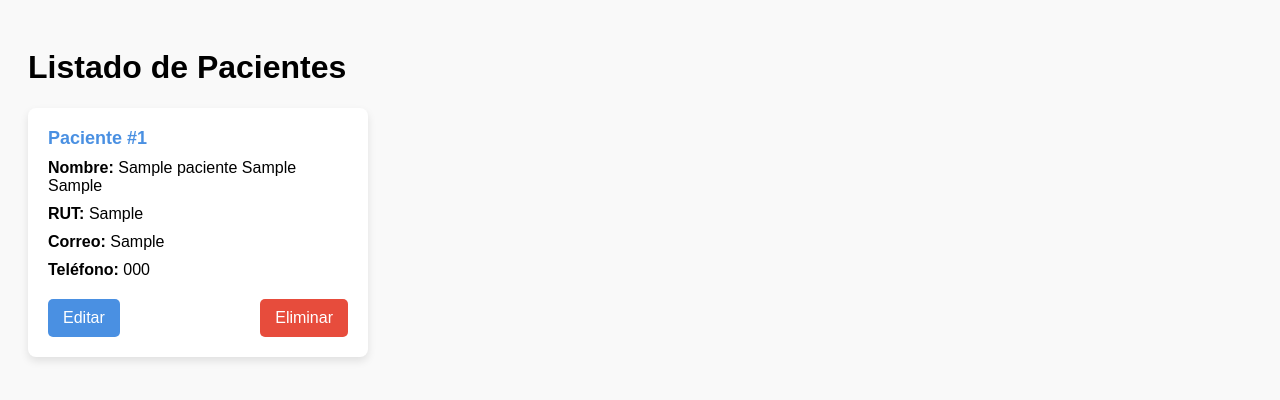
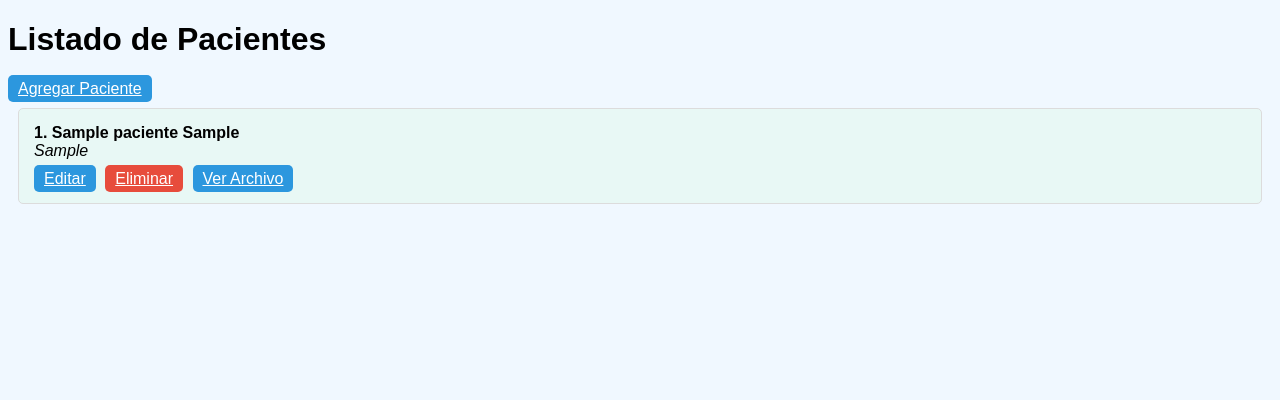
Before and after one commit to SamuelVallejos/Consultorio_Cys, a Django app: page /pacientes/ in a window 1280 px wide. Shown: the top 400 px of the page. Run offline with Django 5.2, Linux system fonts and the light colour scheme; tables that the repository leaves empty hold one stand-in row (Sample ...); some libraries are stand-ins or nearby versions.

Commit message:
Listado de pacientes.
En esta seccion se puede ingresar un paciente junto a archivos, ademas se puede editar o eliminar el paciente registrado.

```diff
--- a/Web/consultorioCys/models.py
+++ b/Web/consultorioCys/models.py
@@ -61,6 +61,7 @@ class Paciente(models.Model):
     telefono_paciente = models.CharField(max_length=15)  # N° Teléfono Paciente
     fecha_nacimiento_paciente = models.DateField(null=True, blank=True)  # Fecha de Nacimiento Paciente
     direccion_paciente = models.CharField(max_length=100, blank=True)  # Dirección Paciente (Opcional)
+    archivo = models.FileField(upload_to='archivos_pacientes/', blank=True, null=True)
 
     GENDER_CHOICES = [
         ('M', 'Masculino'),
--- a/Web/consultorioCys/templates/consultorioCys/inicio.html
+++ b/Web/consultorioCys/templates/consultorioCys/inicio.html
@@ -37,9 +37,7 @@
                 <li>
                   <a class="dropdown-item" href="historial">Historial</a>
                 </li>
-                <li><a class="btn-listar-pacientes" href="{% url 'listar_pacientes' %}">
-                    Ver listado de pacientes
-                  </a></li>
+                <a href="{% url 'listar_pacientes' %}" class="btn">Ver Lista de Pacientes</a>
                 <li>
                   <a class="dropdown-item" href="{% url 'historial_personal' %}">3</a>
                 </li>
--- /dev/null
+++ b/Web/consultorioCys/templates/consultorioCys/pacientes_crear.html
@@ -0,0 +1,5 @@
+<form method="POST" enctype="multipart/form-data">
+    {% csrf_token %}
+    {{ form.as_p }}
+    <button type="submit">Guardar</button>
+</form>
--- a/Web/consultorioCys/templates/consultorioCys/pacientes_list.html
+++ b/Web/consultorioCys/templates/consultorioCys/pacientes_list.html
@@ -1,83 +1,58 @@
 <!DOCTYPE html>
-<html lang="es">
+<html>
 <head>
-    <meta charset="UTF-8">
-    <meta name="viewport" content="width=device-width, initial-scale=1.0">
-    <title>Lista de Pacientes</title>
+    <title>Listado de Pacientes</title>
     <style>
         body {
             font-family: Arial, sans-serif;
-            background-color: #f9f9f9;
-            padding: 20px;
-        }
-        .patient-container {
-            display: flex;
-            flex-wrap: wrap;
-            gap: 20px;
+            background-color: #f0f8ff;
         }
         .patient-card {
-            background-color: #fff;
-            border-radius: 8px;
-            box-shadow: 0 4px 8px rgba(0, 0, 0, 0.1);
-            width: 300px;
-            padding: 20px;
-            transition: transform 0.3s;
+            border: 1px solid #dcdcdc;
+            background-color: #e8f8f5;
+            margin: 10px;
+            padding: 15px;
+            border-radius: 5px;
+            transition: transform 0.3s ease;
         }
         .patient-card:hover {
-            transform: translateY(-10px);
+            transform: scale(1.05);
         }
-        .patient-number {
-            font-size: 18px;
-            font-weight: bold;
-            color: #4a90e2;
+        .actions {
+            margin-top: 10px;
         }
-        .patient-details p {
-            margin: 10px 0;
+        .btn {
+            padding: 5px 10px;
+            border: none;
+            background-color: #2c97de;
+            color: white;
+            cursor: pointer;
+            border-radius: 5px;
+            margin-right: 5px;
         }
-        .action-buttons {
-            display: flex;
-            justify-content: space-between;
-            margin-top: 20px;
-        }
-        .action-buttons a {
-            text-decoration: none;
-            padding: 10px 15px;
-            color: white;
-            border-radius: 5px;
-            cursor: pointer;
-        }
-        .btn-edit {
-            background-color: #4a90e2;
-        }
-        .btn-delete {
+        .btn-danger {
             background-color: #e74c3c;
-        }
-        .btn-edit:hover {
-            background-color: #357ABD;
-        }
-        .btn-delete:hover {
-            background-color: #c0392b;
         }
     </style>
 </head>
 <body>
     <h1>Listado de Pacientes</h1>
-
-    <div class="patient-container">
+    <a href="{% url 'crear_paciente' %}" class="btn">Agregar Paciente</a>
+    <div>
         {% for paciente in pacientes %}
-        <div class="patient-card">
-            <div class="patient-number">Paciente #{{ forloop.counter }}</div>
-            <div class="patient-details">
-                <p><strong>Nombre:</strong> {{ paciente.nombres_paciente }} {{ paciente.primer_apellido_paciente }} {{ paciente.segundo_apellido_paciente }}</p>
-                <p><strong>RUT:</strong> {{ paciente.rut_paciente }}</p>
-                <p><strong>Correo:</strong> {{ paciente.correo_paciente }}</p>
-                <p><strong>Teléfono:</strong> {{ paciente.telefono_paciente }}</p>
+            <div class="patient-card">
+                <strong>{{ forloop.counter }}. {{ paciente.nombres_paciente }} {{ paciente.primer_apellido_paciente }}</strong><br>
+                <em>{{ paciente.correo_paciente }}</em><br>
+                <div class="actions">
+                    <a href="{% url 'editar_paciente' paciente.pk %}" class="btn">Editar</a>
+                    <a href="{% url 'eliminar_paciente' paciente.pk %}" class="btn btn-danger">Eliminar</a>
+                    {% if paciente.archivo %}
+                        <a href="{{ paciente.archivo.url }}" class="btn" target="_blank">Ver Archivo</a>
+                    {% endif %}
+                </div>
             </div>
-            <div class="action-buttons">
-                <a class="btn-edit" href="{% url 'editar_paciente' paciente.rut_paciente %}">Editar</a>
-                <a class="btn-delete" href="{% url 'eliminar_paciente' paciente.rut_paciente %}">Eliminar</a>
-            </div>
-        </div>
+        {% empty %}
+            <p>No hay pacientes registrados.</p>
         {% endfor %}
     </div>
 </body>
--- a/Web/consultorioCys/urls.py
+++ b/Web/consultorioCys/urls.py
@@ -15,6 +15,7 @@ urlpatterns = [
     path('buscar_paciente/', views.buscar_paciente, name='buscar_paciente'),
     path('historial_personal/', views.historial_personal, name='historial_personal'),
     path('pacientes/', views.listar_pacientes, name='listar_pacientes'),
-    path('paciente/editar/<str:rut_paciente>/', views.editar_paciente, name='editar_paciente'),
-    path('paciente/eliminar/<str:rut_paciente>/', views.eliminar_paciente, name='eliminar_paciente'),
+    path('pacientes/nuevo/', views.crear_paciente, name='crear_paciente'),
+  path('pacientes/<str:pk>/editar/', views.editar_paciente, name='editar_paciente'),
+    path('pacientes/<str:pk>/eliminar/', views.eliminar_paciente, name='eliminar_paciente'),
 ]
--- a/Web/consultorioCys/views.py
+++ b/Web/consultorioCys/views.py
@@ -14,6 +14,9 @@ from django.shortcuts import render, redirect
 from django.contrib.auth import authenticate, login, logout
 from .forms import LoginForm
 from django.http import JsonResponse
+from .models import Paciente
+from .forms import PacienteForm
+
 
 def handle_form_submission(request, form_class, template_name, success_url, instance=None, authenticate_user=False):
     """Utility function to handle form submissions."""
@@ -193,24 +196,41 @@ def login_doctor(request):
 
     return render(request, 'consultorioCys/login_doctor.html')
 
+#AQUI SE USAN PARA CREAR Y ELIMINAR PACIENTES
+
+
+# Listado de pacientes
 def listar_pacientes(request):
-    pacientes = Paciente.objects.all()  # Obtener todos los pacientes
-    return render(request, 'consultorioCys/pacientes_list.html', {'pacientes': pacientes})
+    pacientes = Paciente.objects.all()
+    return render(request, 'pacientes_list.html', {'pacientes': pacientes})
 
-# Vista para eliminar paciente
-def eliminar_paciente(request, rut_paciente):
-    paciente = get_object_or_404(Paciente, rut_paciente=rut_paciente)
+# Crear un nuevo paciente
+def crear_paciente(request):
+    if request.method == "POST":
+        form = PacienteForm(request.POST, request.FILES)
+        if form.is_valid():
+            form.save()
+            return redirect('listar_pacientes')
+    else:
+        form = PacienteForm()
+    return render(request, 'paciente_form.html', {'form': form})
 
-    if request.method == 'POST':
+# Editar un paciente existente
+def editar_paciente(request, pk):
+    paciente = get_object_or_404(Paciente, pk=pk)
+    if request.method == "POST":
+        form = PacienteForm(request.POST, request.FILES, instance=paciente)
+        if form.is_valid():
+            form.save()
+            return redirect('listar_pacientes')
+    else:
+        form = PacienteForm(instance=paciente)
+    return render(request, 'paciente_form.html', {'form': form})
+
+# Eliminar un paciente
+def eliminar_paciente(request, pk):
+    paciente = get_object_or_404(Paciente, pk=pk)
+    if request.method == "POST":
         paciente.delete()
-        messages.success(request, 'Paciente eliminado correctamente.')
         return redirect('listar_pacientes')
-
-    return render(request, 'consultorioCys/confirmar_borrar.html', {'paciente': paciente})
-
-# Vista para editar paciente (redirección simulada)
-def editar_paciente(request, rut_paciente):
-    # Simulación de redirección a una página de edición de paciente
-    # Solo redirige a una página con mensaje (para completar según necesidad)
-    messages.info(request, f"Redirigido para editar paciente con RUT: {rut_paciente}")
-    return redirect('listar_pacientes')
+    return render(request, 'confirmar_eliminar.html', {'paciente': paciente})
```
Also changed, not shown: Web/consultorioCys/forms.py (+7 -0 lines), Web/consultorioCys/templates/consultorioCys/confirmar_eliminar.html (added, +14 -0 lines), Web/consultorioCys/templates/consultorioCys/paciente_form.html (added, +35 -0 lines), Web/consultorioCys/migrations/0002_paciente_archivo.py (added), Web/media/archivos_pacientes/imagen-2.jpg (added).
